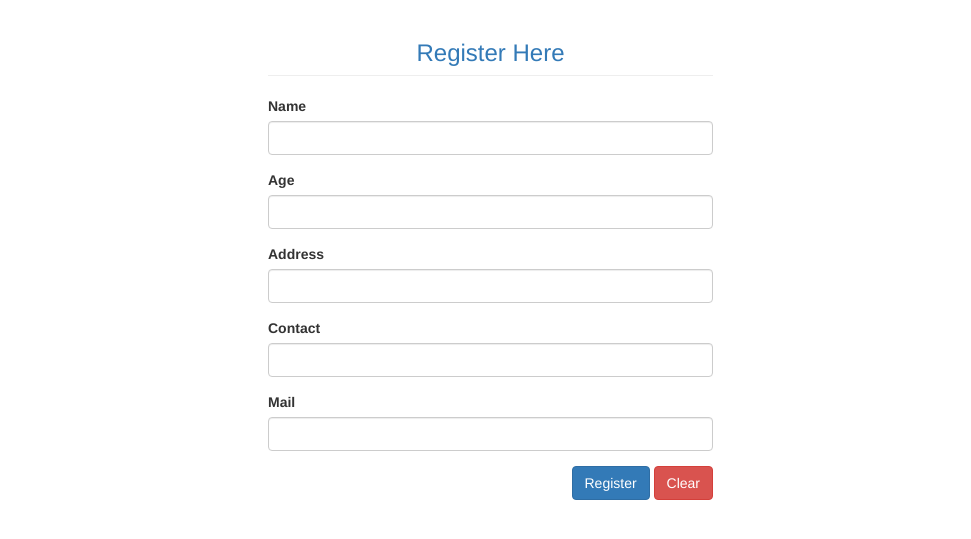
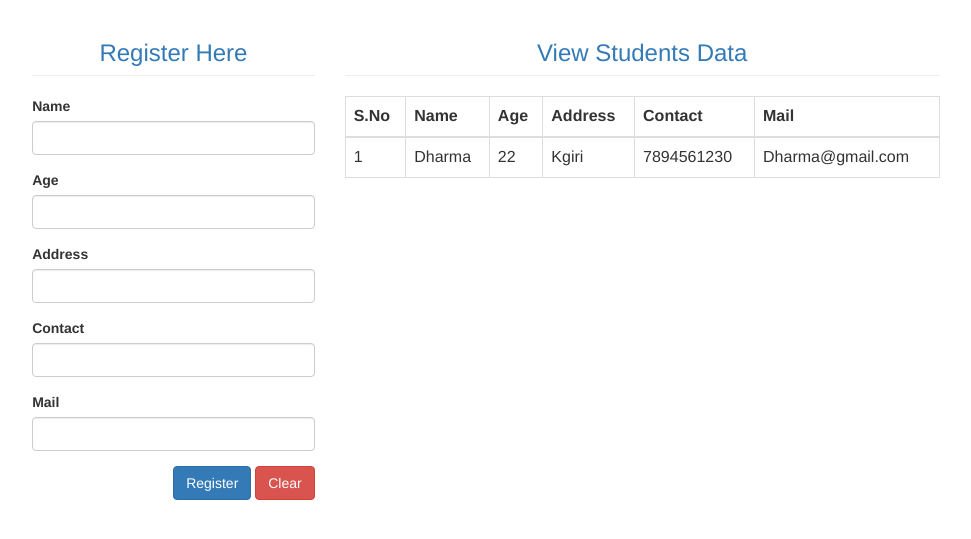
Before and after one commit to RithickDharmaRaj-darkCoder/demo_project, a Django app: page / in a window 1280 px wide. Shown: the top 539 px of the page, without its empty margins (102-1073 px from the left). Run offline with Django 4.2, Linux system fonts and the light colour scheme; data comes from the database, SQL or seed files in the repository; both versions use the stored data as it was after the commit; some libraries are stand-ins or nearby versions.

Commit message:
Adding and viewing data in Dj_html page

```diff
--- a/demo_app_1/views.py
+++ b/demo_app_1/views.py
@@ -1,11 +1,18 @@
 
-from django.shortcuts import render
+from django.shortcuts import render, redirect
 from django.http import HttpResponse
 from .models import students_data
 
 # Create your views here.
 
 def home(request):
+    mydata = students_data.objects.all()
+    if mydata != '':
+        return render(request, "home.html",{'mydata':mydata})
+    else:
+        return render(request, "home.html")
+
+def addData(request):
     if request.method == 'POST':
         name = request.POST.get('name', False)
         age = request.POST.get('age', False)
@@ -20,5 +27,6 @@ def home(request):
         std_data.Contact = contact
         std_data.Mail = mail
         std_data.save()
+        return redirect('home')
 
     return render(request, "home.html")
--- a/demo_project/settings.py
+++ b/demo_project/settings.py
@@ -27,6 +27,7 @@ SECRET_KEY = 'django-insecure-$^s96+%d40zar-b(u!ioz^cc%tf24tyhp4&+&5ygu*!_(k_$%9
 DEBUG = True
 
 ALLOWED_HOSTS = ["*"]
+APPEND_SLASH = False
 
 
 # Application definition
@@ -117,7 +118,7 @@ USE_TZ = True
 # Static files (CSS, JavaScript, Images)
 # https://docs.djangoproject.com/en/4.1/howto/static-files/
 
-STATIC_URL = '/static/'
+STATIC_URL = 'static/'
 
 # Added Manually
 STATICFILES_DIRS = [
--- a/demo_project/urls.py
+++ b/demo_project/urls.py
@@ -18,7 +18,7 @@ from django.urls import path
 from demo_app_1 import views
 
 urlpatterns = [
-    path(r'admin/', admin.site.urls),
-    path('',views.home),
-    path('home/',views.home),
+    path('admin/', admin.site.urls),
+    path('',views.home, name='home'),
+    path('addData', views.addData, name="addData"),
 ]
--- a/templates/home.html
+++ b/templates/home.html
@@ -7,9 +7,9 @@
     </head>
 
     <body>
-        <div class="container">
-            <div class="col-md-offset-3 col-md-5">
-                <form action="" method="POST" autocomplete="off">
+        <div class="container-fluid">
+            <div class="col-md-offset-1 col-md-3">
+                <form action="addData" method="POST" autocomplete="off">
                     {% csrf_token %}
                     <h3 class="page-header text-primary text-center">Register Here</h3>
                     <div class="form-group">
@@ -38,6 +38,36 @@
                     </div>
                 </form>
             </div>
+            <!-------------------------------------- View Data ------------------------------------------------------->
+            {% if mydata %}
+            <div class="col-md-6">
+                <h3 class="page-header text-primary text-center">View Students Data</h3>
+                <table class="table table-bordered">
+                    <thead>
+                        <tr>
+                            <th>S.No</th>
+                            <th>Name</th>
+                            <th>Age</th>
+                            <th>Address</th>
+                            <th>Contact</th>
+                            <th>Mail</th>
+                        </tr>
+                    </thead>
+                    {% for data in mydata %}
+                        <tbody>
+                            <tr>
+                                <td>{{forloop.counter}}</td>
+                                <td>{{data.Name}}</td>
+                                <td>{{data.Age}}</td>
+                                <td>{{data.Address}}</td>
+                                <td>{{data.Contact}}</td>
+                                <td>{{data.Mail}}</td>
+                            </tr>
+                        </tbody>
+                    {% endfor %}
+                </table>
+            </div>
+            {% endif %}
         </div>
     </body>
 </html>
```
Also changed, not shown: db.sqlite3.
